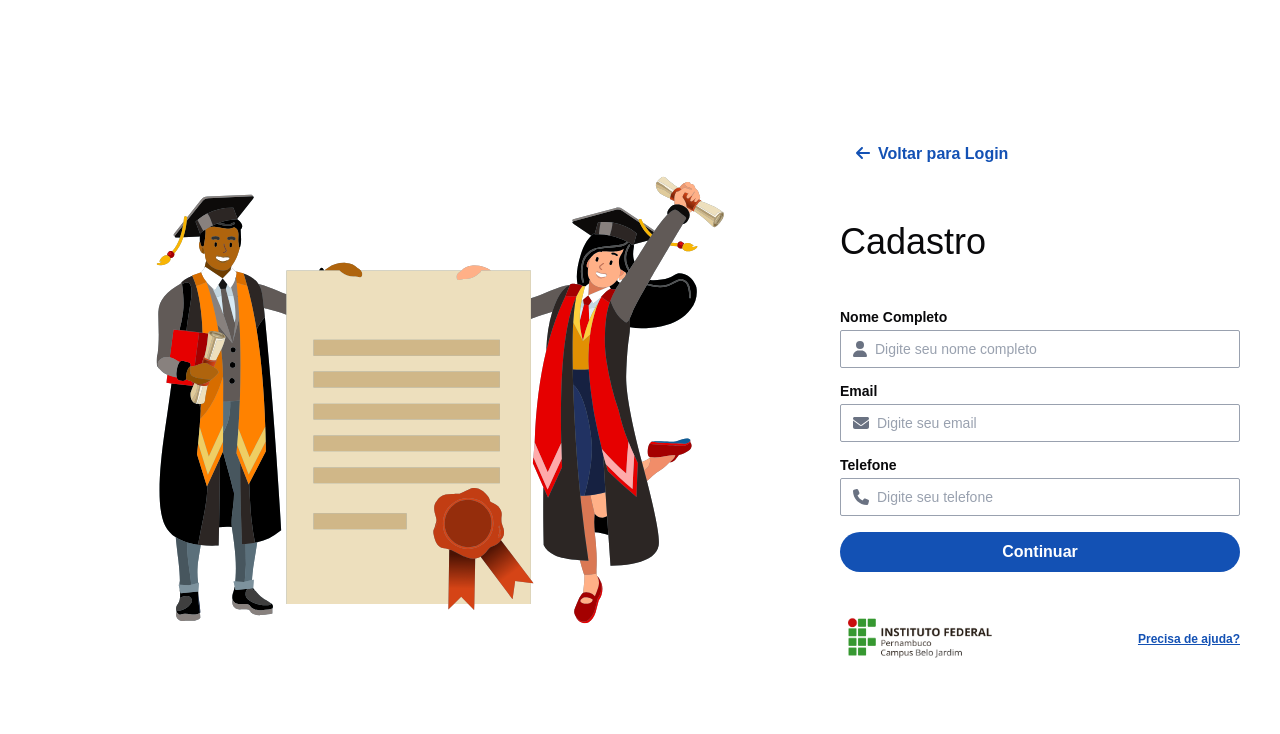
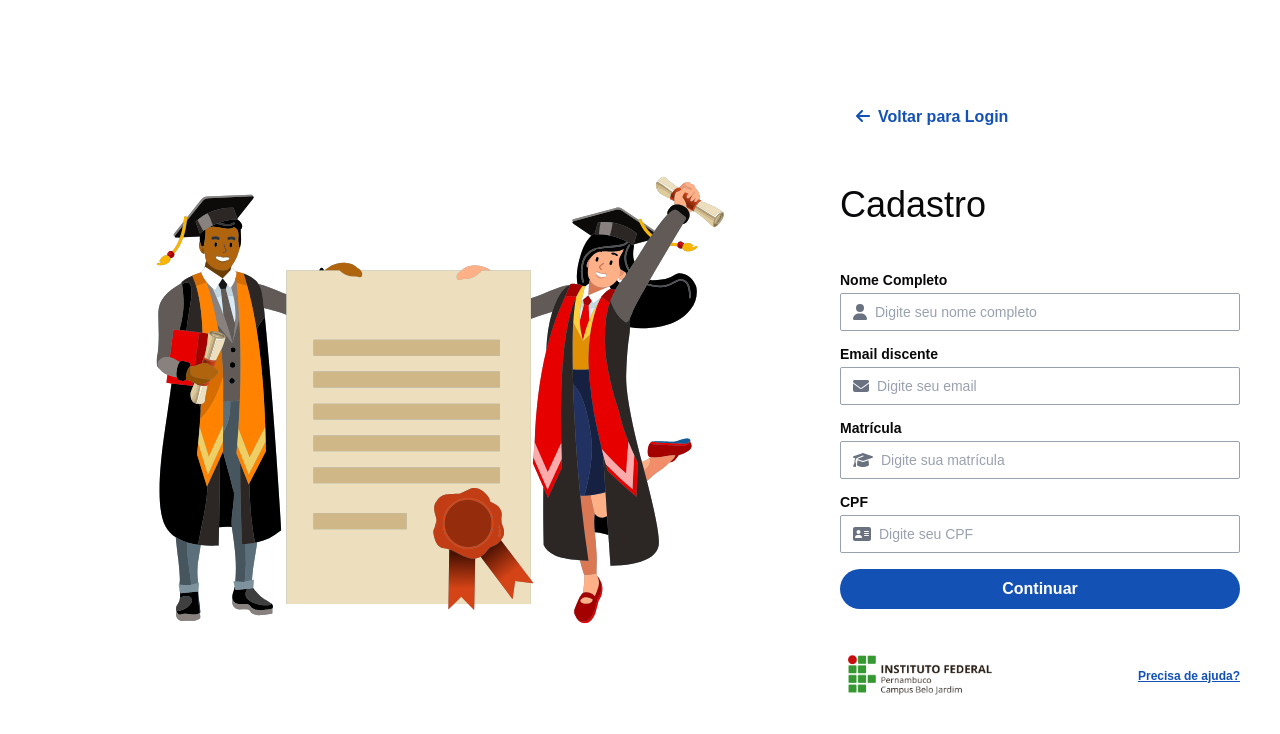
Before and after one commit to ifpebj-ti/gestao-tccs, a Next.js app in the folder frontend/: page /autoRegister in a window 1280 px wide. Shown: the top 734 px of the page. Built offline with nearby package versions, Linux system fonts and the light colour scheme; a web font is replaced by a local one.

Commit message:
feat: update auto registration form to include registration and CPF fields

```diff
--- a/frontend/src/app/autoRegister/page.tsx
+++ b/frontend/src/app/autoRegister/page.tsx
@@ -9,7 +9,8 @@ import {
   faArrowLeft,
   faUser,
   faEnvelope,
-  faPhone
+  faGraduationCap,
+  faAddressCard
 } from '@fortawesome/free-solid-svg-icons';
 import Image from 'next/image';
 import LoginImage from '../../../public/login image.svg';
@@ -18,7 +19,8 @@ import IFPELogo from '../../../public/IFPE Logo.png';
 export default function AutoRegister() {
   const [fullName, setFullName] = useState('');
   const [email, setEmail] = useState('');
-  const [phone, setPhone] = useState('');
+  const [registration, setRegistration] = useState('');
+  const [cpf, setCpf] = useState('');
 
   const handleRedirectToLogin = () => {
     window.location.href = '/';
@@ -59,7 +61,7 @@ export default function AutoRegister() {
             </div>
             <div className="grid items-center gap-1.5">
               <Label className="font-semibold" htmlFor="email">
-                Email
+                Email discente
               </Label>
               <Input
                 placeholder="Digite seu email"
@@ -68,15 +70,28 @@ export default function AutoRegister() {
                 icon={faEnvelope}
               />
             </div>
+            {/* campo matrícula */}
             <div className="grid items-center gap-1.5">
-              <Label className="font-semibold" htmlFor="phone">
-                Telefone
+              <Label className="font-semibold" htmlFor="registration">
+                Matrícula
               </Label>
               <Input
-                placeholder="Digite seu telefone"
-                value={phone}
-                onChange={(e) => setPhone(e.target.value)}
-                icon={faPhone}
+                placeholder="Digite sua matrícula"
+                value={registration}
+                onChange={(e) => setRegistration(e.target.value)}
+                icon={faGraduationCap}
+              />
+            </div>
+            {/* campo CPF */}
+            <div className="grid items-center gap-1.5">
+              <Label className="font-semibold" htmlFor="cpf">
+                CPF
+              </Label>
+              <Input
+                placeholder="Digite seu CPF"
+                value={cpf}
+                onChange={(e) => setCpf(e.target.value)}
+                icon={faAddressCard}
               />
             </div>
             <Button onClick={handleRedirectToNewPassword}>Continuar</Button>
```
